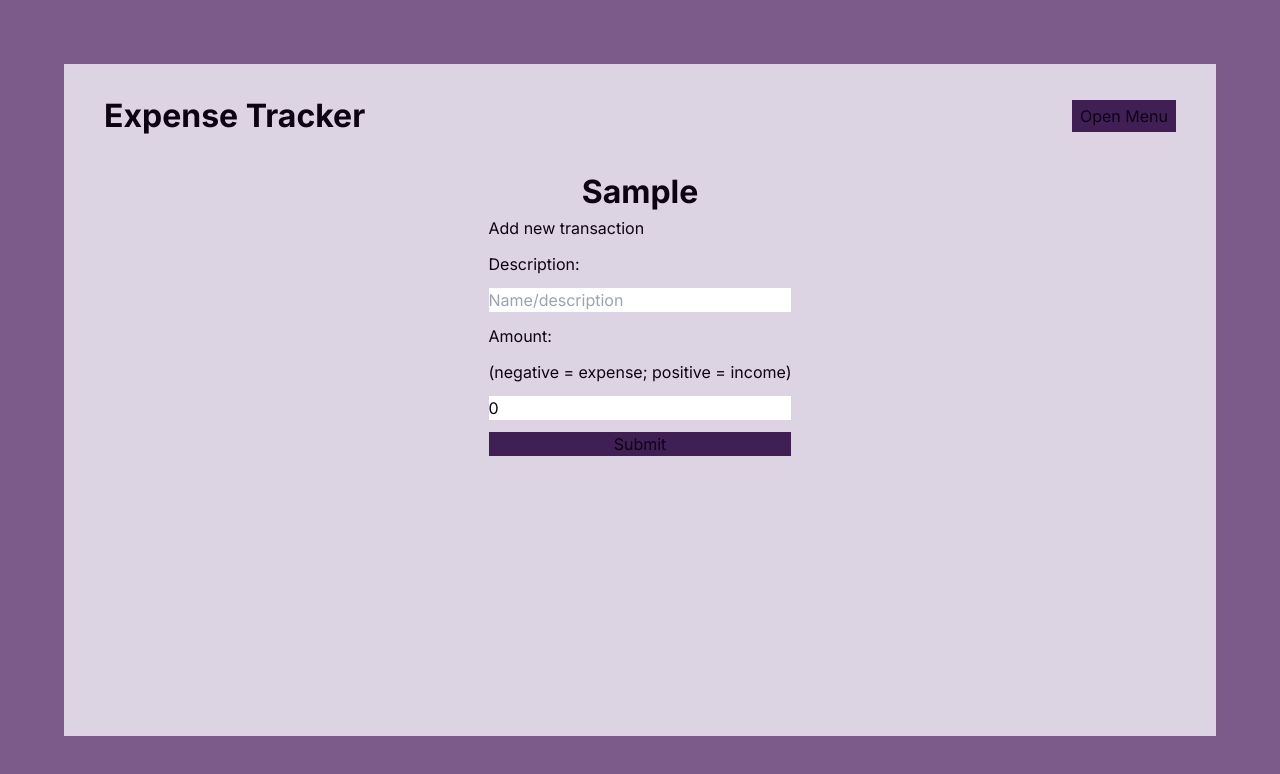
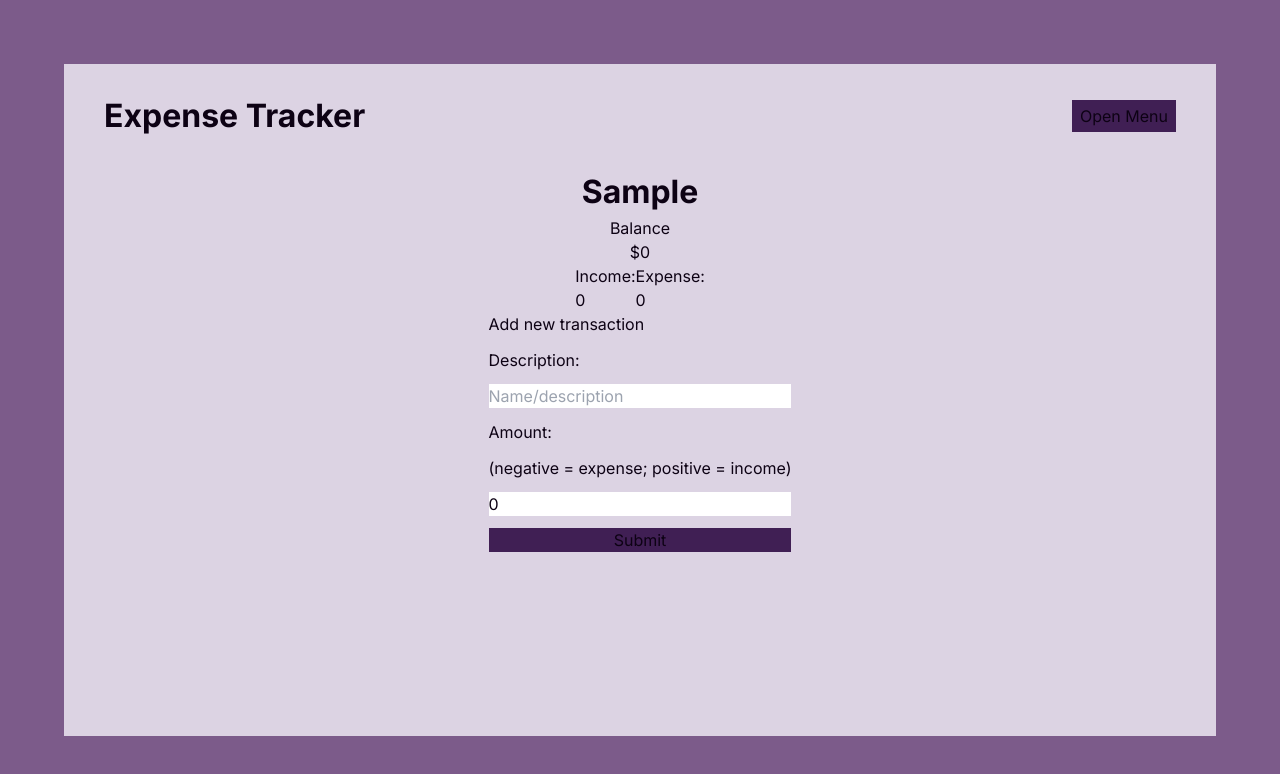
Before and after one commit to kyupin64/expense-tracker, a Next.js app: page / in a window 1280 px wide. Both pictures are taken after typing "Sample" into the empty fields and a click on the button "Submit". Shown: the top 774 px of the page. Built offline with nearby package versions, Linux system fonts and the light colour scheme.

Commit message:
Add basic overview component

```diff
--- a/src/components/ExpenseTracker.js
+++ b/src/components/ExpenseTracker.js
@@ -1,6 +1,7 @@
 import { useCurrentList } from "@/contexts/CurrentListContext";
 import { useLists } from "@/contexts/ListsContext"
 import TransactionForm from "./TransactionForm";
+import Overview from "./Overview";
 
 export default function ExpenseTracker() {
     const lists = useLists();
@@ -9,6 +10,7 @@ export default function ExpenseTracker() {
     return (
         <>
             <h1>{lists[currentList].name}</h1>
+            <Overview />
             <TransactionForm />
         </>
     );
--- a/src/components/Overview.js
+++ b/src/components/Overview.js
@@ -0,0 +1,41 @@
+import { useCurrentList } from "@/contexts/CurrentListContext";
+import { useLists } from "@/contexts/ListsContext";
+import { useEffect, useState } from "react";
+
+export default function Overview() {
+    const [income, setIncome] = useState(0);
+    const [expense, setExpense] = useState(0);
+    const lists = useLists();
+    const currentList = useCurrentList();
+
+    useEffect(() => {
+        let incomeCount = 0;
+        let expenseCount = 0;
+        Object.values(lists[currentList].transactions).forEach((t) => {
+            if (Number(t.amount) > 0) {
+                incomeCount += Number(t.amount);
+            } else if (Number(t.amount) < 0) {
+                expenseCount += Number(t.amount);
+            };
+        });
+        setIncome(incomeCount);
+        setExpense(expenseCount);
+    }, [lists]);
+
+    return (
+        <>
+            <h2>Balance</h2>
+            <p>${income + expense}</p>
+            <div className="flex">
+                <div>
+                    <h3>Income:</h3>
+                    <p>{income}</p>
+                </div>
+                <div>
+                    <h3>Expense:</h3>
+                    <p>{expense}</p>
+                </div>
+            </div>
+        </>
+    );
+};
--- a/src/components/TransactionForm.js
+++ b/src/components/TransactionForm.js
@@ -9,7 +9,7 @@ export default function TransactionForm() {
     const currentList = useCurrentList();
 
     const handleClick = () => {
-        if (text !== "") {
+        if (text !== "" && Number(amount) !== 0) {
             const newId = Date.now();
             dispatch({
                 type: "addTransaction",
```
